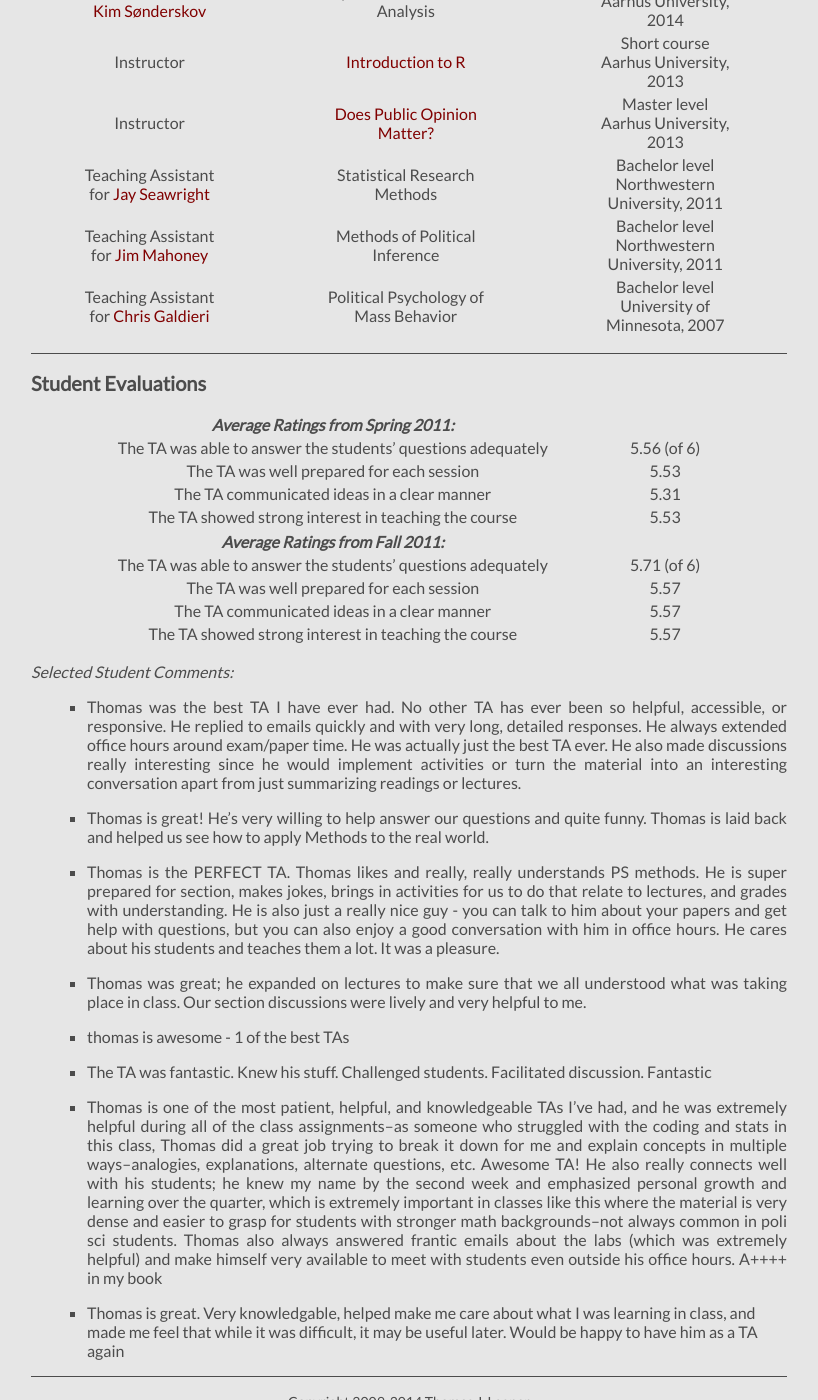
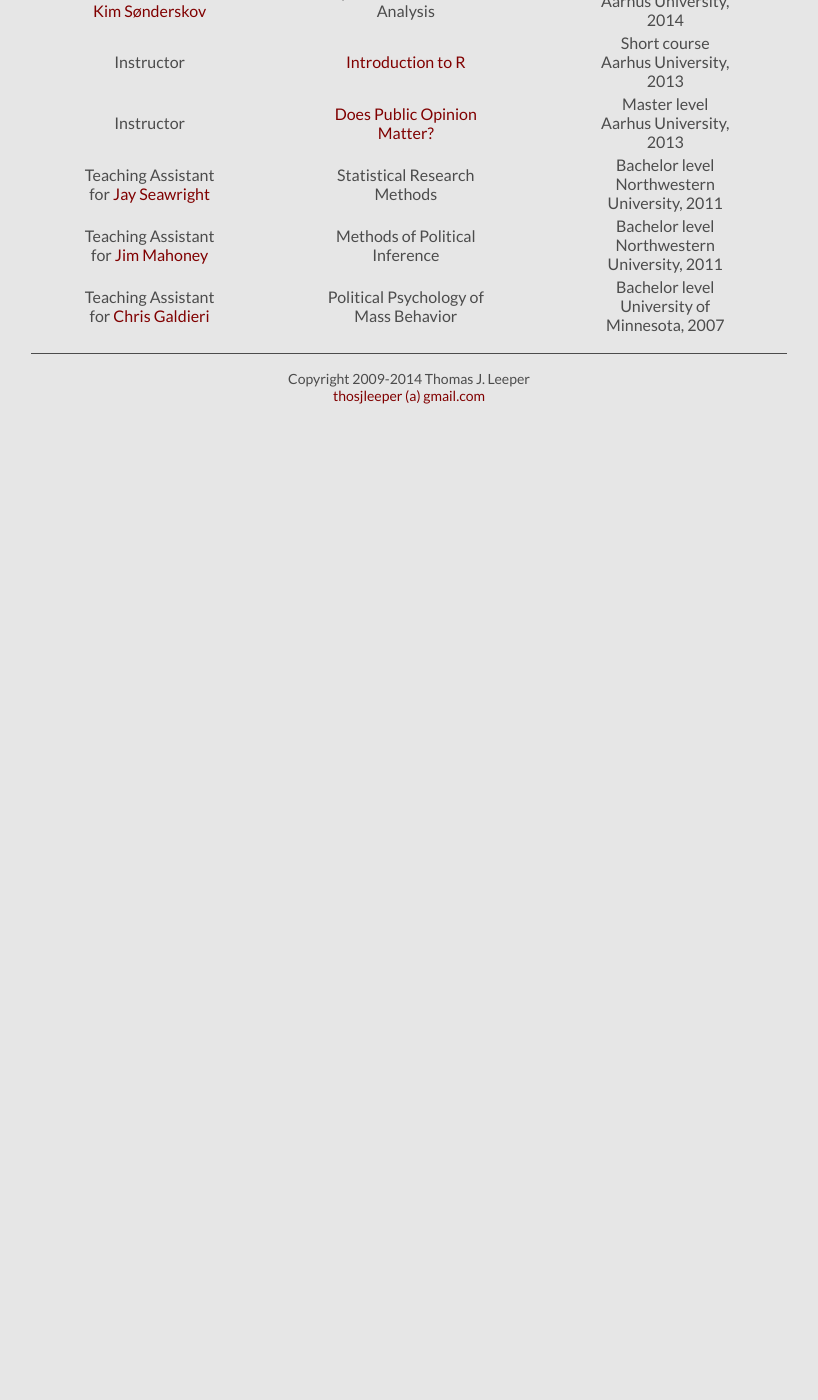
Before and after one commit to leeper/leeper.github.io, a Jekyll site: the page built from teaching.md, in a window 1280 px wide and 1400 px high, scrolled down 603 px. Shown: the whole window, without its empty margins (231-1049 px from the left). Built offline with Jekyll 4.4.1, drawn with Linux system fonts in a browser that asks for light colours; Markdown is read by kramdown in place of the engine named in the settings; after the commit the page ends 1025 px from its top, so only the background shows below that.

Commit message:
remove NU student ratings and comments

```diff
--- a/teaching.md
+++ b/teaching.md
@@ -23,43 +23,3 @@ Political psychologists study people. We want to know how people think, act, and
 | Teaching Assistant for [Jay Seawright](http://www.polisci.northwestern.edu/people/seawright.html) | Statistical Research Methods | Bachelor level<br/>Northwestern University, 2011|
 | Teaching Assistant for [Jim Mahoney](http://www.jamesmahoney.org/) | Methods of Political Inference | Bachelor level<br/>Northwestern University, 2011 |
 | Teaching Assistant for [Chris Galdieri](http://www.tc.umn.edu/~galdieri/) | Political Psychology of Mass Behavior | Bachelor level<br/>University of Minnesota, 2007|
-
----
-## Student Evaluations ##
-
-| *Average Ratings from Spring 2011:* | |
-| --- | --- |
-| The TA was able to answer the students' questions adequately | 5.56 (of 6) |
-| The TA was well prepared for each session | 5.53 |
-| The TA communicated ideas in a clear manner | 5.31 |
-| The TA showed strong interest in teaching the course | 5.53 |
-
-
-| *Average Ratings from Fall 2011:* | |
-| --- | --- |
-| The TA was able to answer the students' questions adequately | 5.71 (of 6) |
-| The TA was well prepared for each session | 5.57 |
-| The TA communicated ideas in a clear manner | 5.57 |
-| The TA showed strong interest in teaching the course | 5.57 |
-
-*Selected Student Comments:*
-
-* Thomas was the best TA I have ever had. No other TA has ever been so helpful, accessible, or responsive. He replied to emails quickly and with very long, detailed responses. He always extended office hours around exam/paper time. He was actually just the best TA ever. He also made discussions really interesting since he would implement activities or turn the material into an interesting conversation apart from just summarizing readings or lectures.
-
-* Thomas is great! He's very willing to help answer our questions and quite funny. Thomas is laid back and helped us see how to apply Methods to the real world.
-
-* Thomas is the PERFECT TA. Thomas likes and really, really understands PS methods. He is super prepared for section, makes jokes, brings in activities for us to do that relate to lectures, and grades with understanding. He is also just a really nice guy - you can talk to him about your papers and get help with questions, but you can also enjoy a good conversation with him in office hours. He cares about his students and teaches them a lot. It was a pleasure.
-
-<!--* Really nice, knowledgeable, and helpful-->
-
-* Thomas was great; he expanded on lectures to make sure that we all understood what was taking place in class. Our section discussions were lively and very helpful to me.
-
-* thomas is awesome - 1 of the best TAs
-
-* The TA was fantastic. Knew his stuff. Challenged students. Facilitated discussion. Fantastic
-
-* Thomas is one of the most patient, helpful, and knowledgeable TAs I've had, and he was extremely helpful during all of the class assignments--as someone who struggled with the coding and stats in this class, Thomas did a great job trying to break it down for me and explain concepts in multiple ways--analogies, explanations, alternate questions, etc. Awesome TA! He also really connects well with his students; he knew my name by the second week and emphasized personal growth and learning over the quarter, which is extremely important in classes like this where the material is very dense and easier to grasp for students with stronger math backgrounds--not always common in poli sci students. Thomas also always answered frantic emails about the labs (which was extremely helpful) and make himself very available to meet with students even outside his office hours. A++++ in my book
-
-<!--* Thomas is very knowledgeable and easy to approach with questions regarding course content. His supplementary emails with R code and other documents prove that he really wants students to understand the course and not view R as something impossible to learn. He is also always available via appointment or email which is always appreciated.-->
-
-* Thomas is great. Very knowledgable, helped make me care about what I was learning in class, and made me feel that while it was difficult, it may be useful later. Would be happy to have him as a TA again
```
